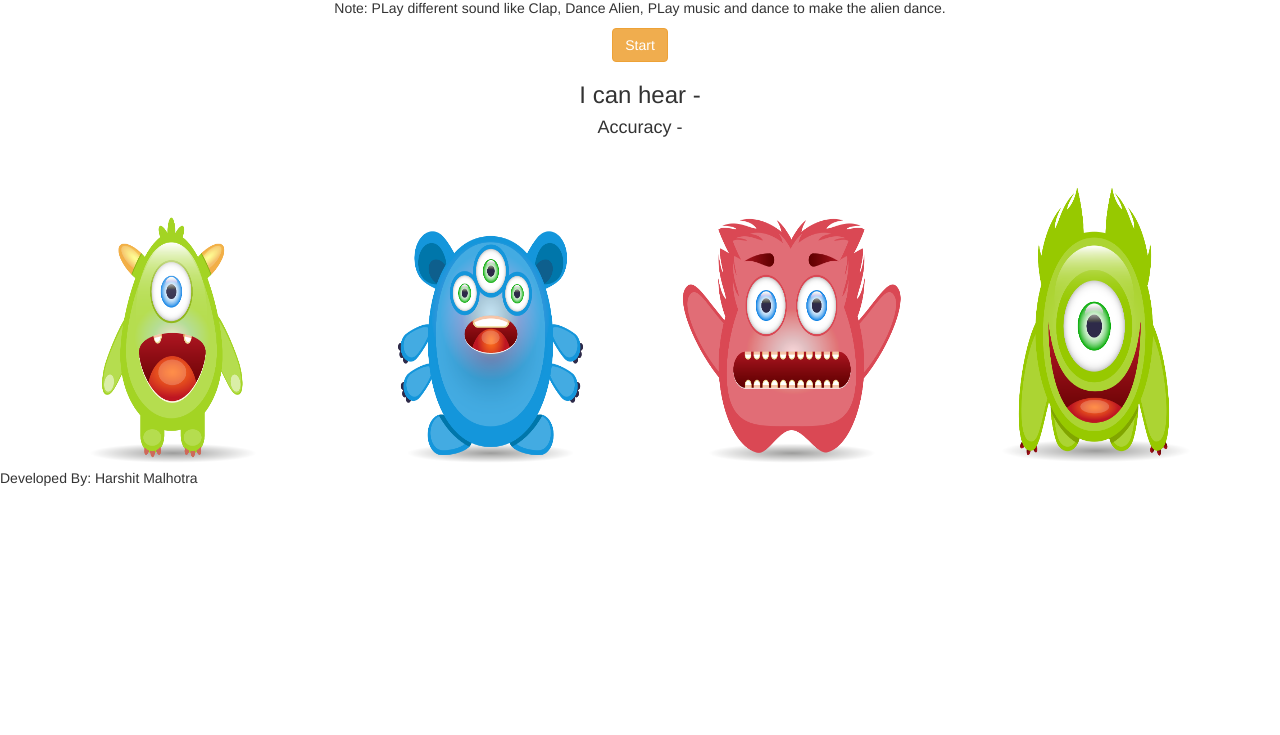
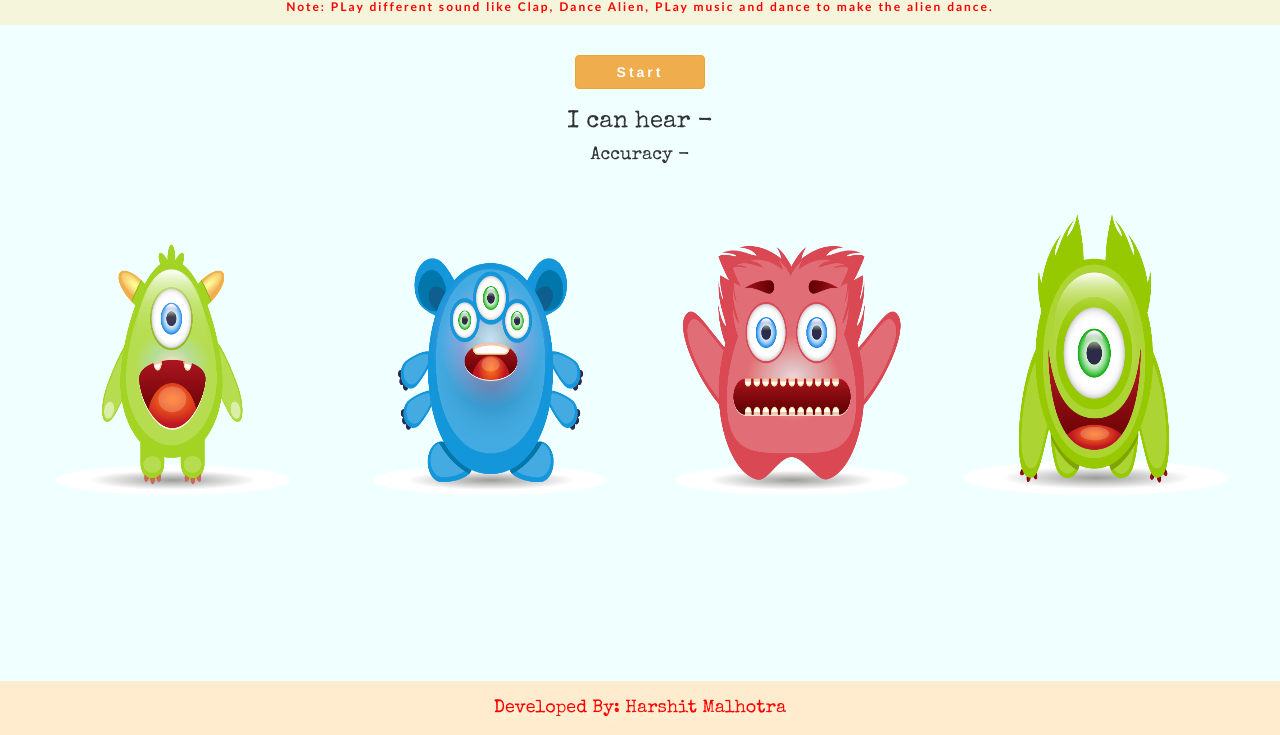
Before and after one commit to codepilot2010/Sound-controlled-Aliens, a plain HTML site: page index.html in a window 1280 px wide. Shown: the part 65-800 px from the top of the page. Drawn offline with nearby package versions, Linux system fonts and the light colour scheme; a web font is replaced by a local one.

Commit message:
Add files via upload

```diff
--- a/index.html
+++ b/index.html
@@ -8,6 +8,7 @@
     <script src="https://maxcdn.bootstrapcdn.com/bootstrap/3.4.0/js/bootstrap.min.js"></script>
     <script src="https://unpkg.com/ml5@0.4.3/dist/ml5.min.js"></script>
     <link rel="stylesheet" type="text/css" href="style.css">
+    <link href="https://fonts.googleapis.com/css2?family=Are+You+Serious&family=Special+Elite&display=swap" rel="stylesheet">
   </head>
 
   <body>
--- a/main.js
+++ b/main.js
@@ -0,0 +1,15 @@
+function startclassification()
+{
+    navigator.mediaDevices.getUserMedia({
+        audio:true
+    });
+    classifier=ml5.soundClassifier('https://teachablemachine.withgoogle.com/models/e33ZumEuS/model.json',modelReady);
+}
+function modelReady()
+{
+    classifier.classify(gotResults);
+}
+function gotResults(error,results)
+{
+    console.log("got result");
+}
--- a/style.css
+++ b/style.css
@@ -0,0 +1,38 @@
+body
+{
+    font-family: 'Special Elite', cursive;
+    background-color: azure;
+}
+.header_div
+{
+    background-color: beige;
+    color: red;
+}
+.header_div p
+{
+    font-family: 'Gill Sans', 'Gill Sans MT', Calibri, 'Trebuchet MS', sans-serif;
+    color: red;
+    letter-spacing: 2px;
+    font-size: 12px;
+    font-weight: bold;
+}
+.main_div button
+{
+    font-family: 'Franklin Gothic Medium', 'Arial Narrow', Arial, sans-serif;
+    margin-top: 30px;
+    width: 130px;
+    font-weight: bolder;
+    letter-spacing: 3px;
+}
+.copy_right_footer
+{
+    position: fixed;
+    color: red;
+    bottom: 0;
+    width: 100%;
+    font-size: 18px;
+    background-color: blanchedalmond;
+    line-height: 3;
+    text-align: center;
+    text-shadow: 5px 5px 5px cornsilk;
+}
```
